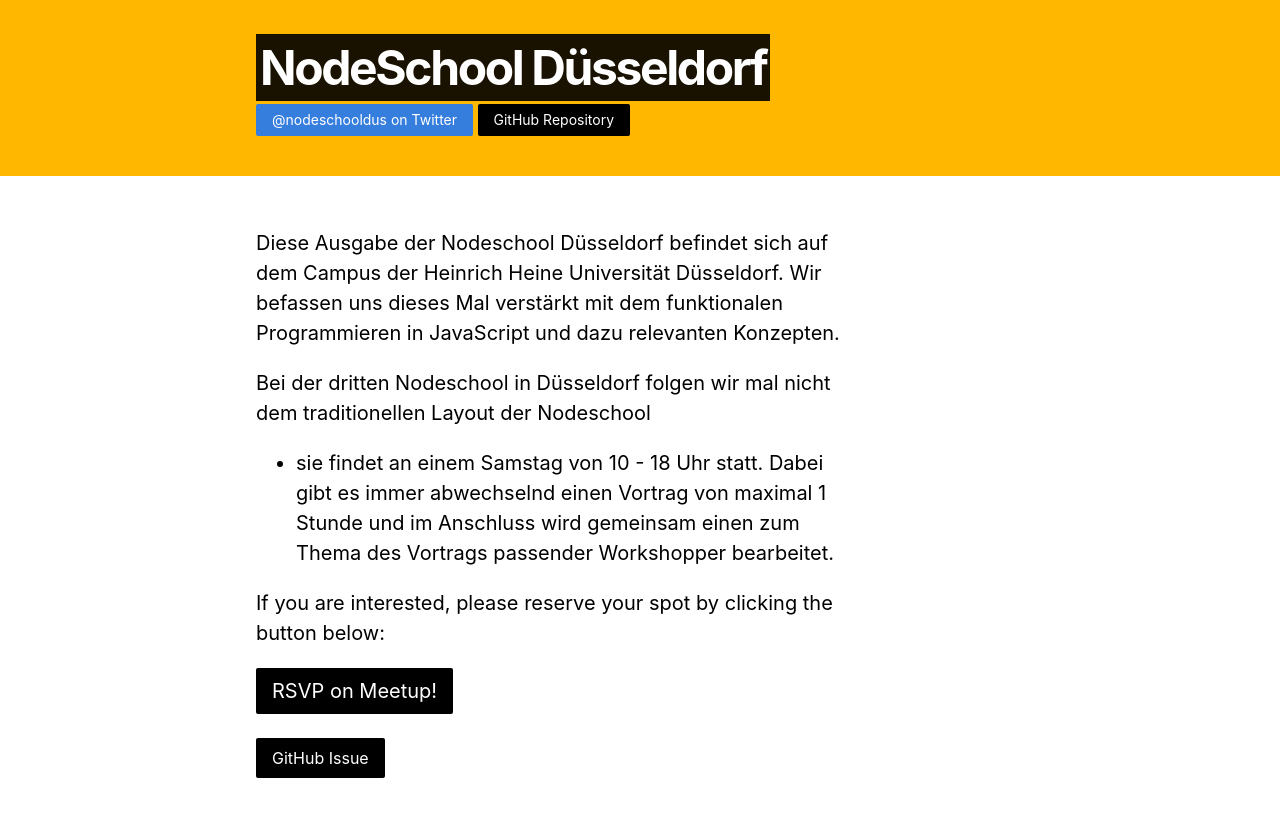
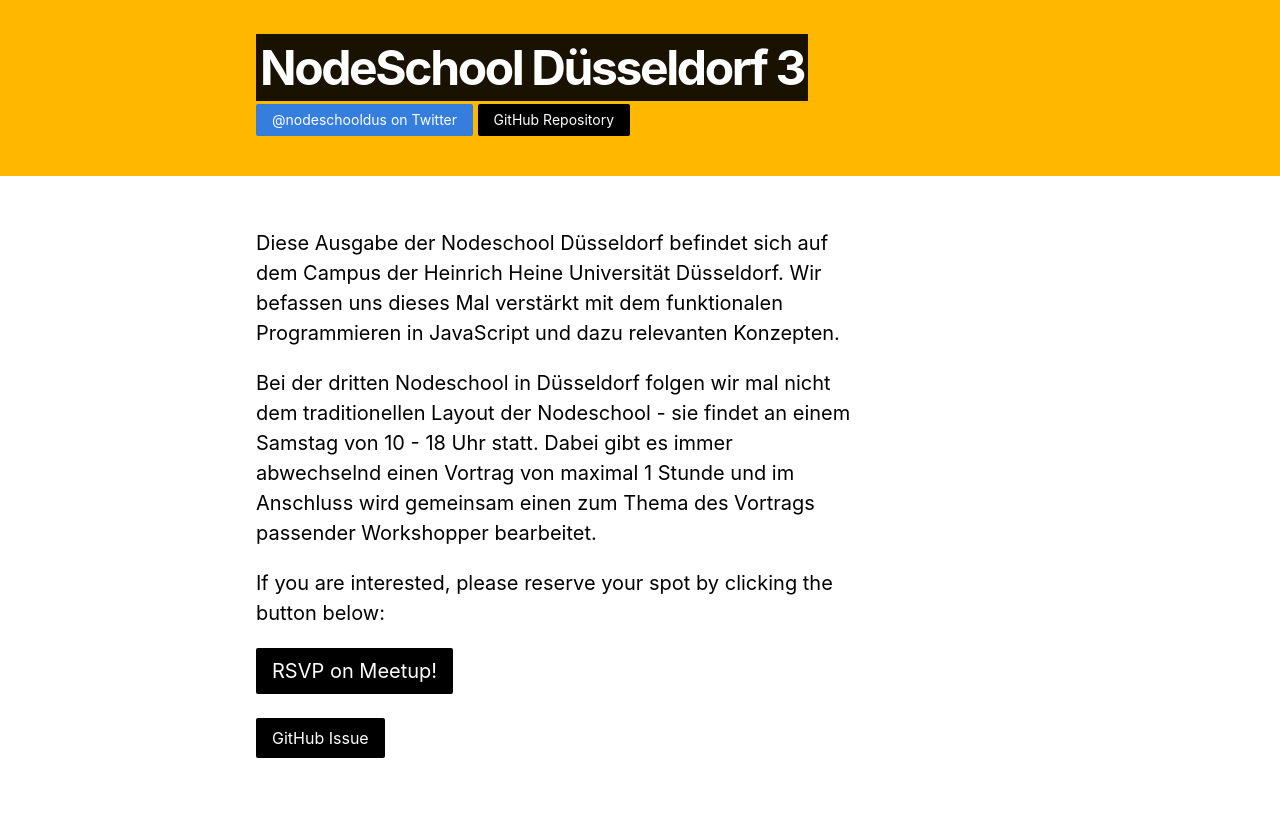
Before and after one commit to nodeschool/dusseldorf, a Jekyll site: the page built from _events/3.md, in a window 1280 px wide. Shown: the top 817 px of the page. Built offline with Jekyll 4.4.1, drawn with Linux system fonts in a browser that asks for light colours.

Commit message:
Update 3.md

```diff
--- a/_events/3.md
+++ b/_events/3.md
@@ -1,7 +1,7 @@
 ---
 number: 3
 layout: event
-title: NodeSchool Düsseldorf #3
+title: NodeSchool Düsseldorf 3
 when: 2017-06-17
 where: Heinrich-Heine Universität
 reservation: https://ti.to/nodeschooldus/3
@@ -11,6 +11,6 @@ issue: 3
 Diese Ausgabe der Nodeschool Düsseldorf befindet sich auf dem Campus der Heinrich Heine Universität Düsseldorf.
 Wir befassen uns dieses Mal verstärkt mit dem funktionalen Programmieren in JavaScript und dazu relevanten Konzepten.
 
-Bei der dritten Nodeschool in Düsseldorf folgen wir mal nicht dem traditionellen Layout der Nodeschool
-- sie findet an einem Samstag von 10 - 18 Uhr statt. Dabei gibt es immer abwechselnd einen Vortrag von
+Bei der dritten Nodeschool in Düsseldorf folgen wir mal nicht dem traditionellen Layout der Nodeschool -
+sie findet an einem Samstag von 10 - 18 Uhr statt. Dabei gibt es immer abwechselnd einen Vortrag von
 maximal 1 Stunde und im Anschluss wird gemeinsam einen zum Thema des Vortrags passender Workshopper bearbeitet.
```
